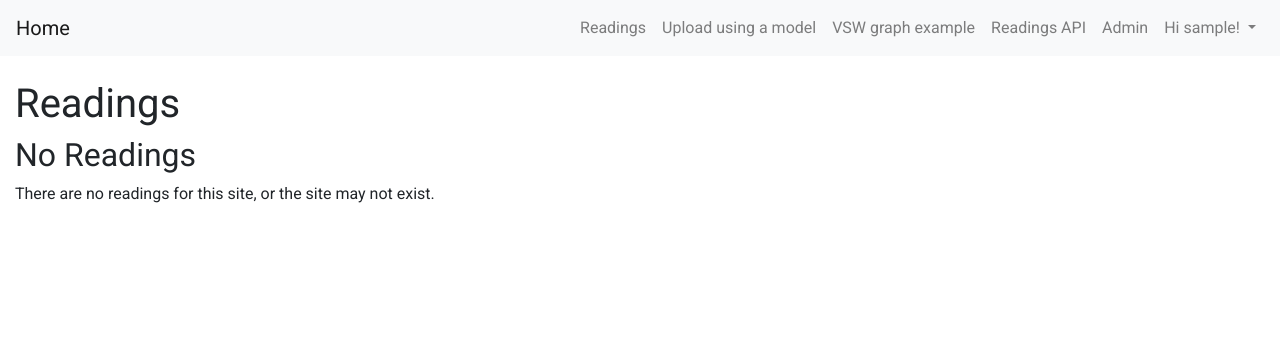
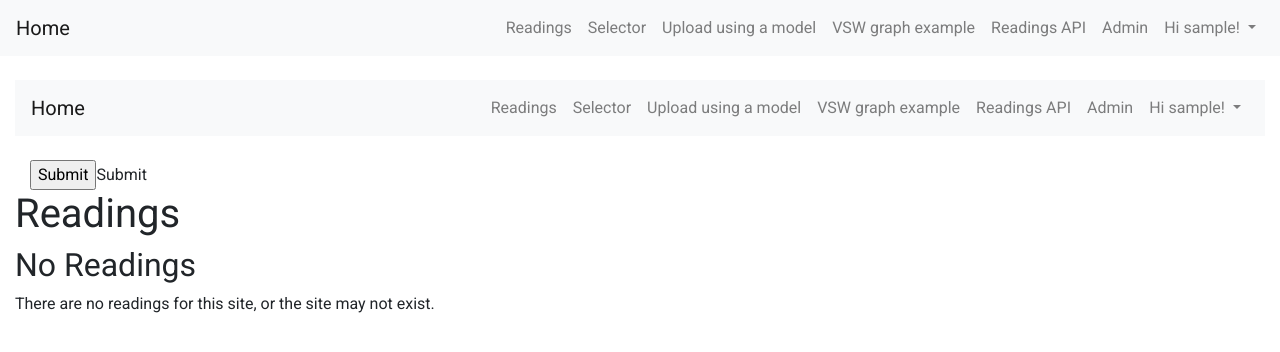
Before and after one commit to mahalsnz/terraprobe, a Django app: page /readings/site/1/ in a window 1280 px wide. Shown: the top 352 px of the page. Run offline with Django 3.2, Linux system fonts and the light colour scheme; the visitor is signed in with stand-in values (Sample User, id 1); data that the repository does not hold is empty; parts of the project's set-up code (start-up, migrations or seed data) failed here and were passed over; some libraries are stand-ins or nearby versions.

Commit message:
#43 - Site Selector initial

```diff
--- a/soil/skeleton/templates/base.html
+++ b/soil/skeleton/templates/base.html
@@ -26,6 +26,9 @@
                     <ul class="navbar-nav ml-auto">
                         <li class="nav-item">
                             <a class="nav-link" href="{% url 'readings' %}">Readings</a>
+                        </li>
+                        <li class="nav-item">
+                            <a class="nav-link" href="{% url 'main_selector' %}">Selector</a>
                         </li>
                         <li class="nav-item">
                             <a class="nav-link" href="{% url 'model_upload' %}">Upload using a model</a>
--- /dev/null
+++ b/soil/skeleton/templates/selector.html
@@ -0,0 +1,15 @@
+<!-- templates/selector.html -->
+
+{% extends 'base.html' %}
+
+{% load crispy_forms_tags %}
+
+{% block content %}
+
+<form method="post" enctype="multipart/form-data">
+    {% csrf_token %}
+    {{ form|crispy }}
+    <input type="submit">Submit</input>
+</form>
+
+{% endblock content %}
--- a/soil/skeleton/templates/site_readings.html
+++ b/soil/skeleton/templates/site_readings.html
@@ -1,6 +1,7 @@
 {% extends 'base.html' %}
 
 {% block content %}
+    {% include "selector.html" with form=SelectorForm %}
     <h1>Readings</h1>
     {% if readings.all %}
         <h2>{{ readings.first.site }}</h2>
--- a/soil/skeleton/urls.py
+++ b/soil/skeleton/urls.py
@@ -1,7 +1,7 @@
 from django.urls import path
 from django.conf.urls import url
 
-from .views import IndexView, SiteListView, SiteReadingsView
+from .views import IndexView, SiteListView, SiteReadingsView, SelectorView
 from . import views
 
 from .apiviews import ReportList, ReportDetail, SeasonList, SeasonDetail, ReadingTypeList, ReadingTypeDetail \
@@ -14,6 +14,8 @@ urlpatterns = [
     path('readings/', SiteListView.as_view(), name='readings'),
     path('readings/site/<int:pk>/', SiteReadingsView.as_view(), name='site_readings'),
     path('model/', views.model_form_upload, name='model_upload'),
+    path('selector/', SelectorView.as_view(), name='main_selector'),
+    #path('selector/', views.main_selector, name='main_selector'),
     path("vsw_percentage/<int:site_id>/<int:year>/<int:month>/<int:day>/", views.vsw_percentage),
     path("api/report/", ReportList.as_view(), name="reports_list"),
     path("api/report/<int:pk>/", ReportDetail.as_view(), name="reports_detail"),
--- a/soil/skeleton/views.py
+++ b/soil/skeleton/views.py
@@ -19,7 +19,7 @@ import requests
 import logging
 logger = logging.getLogger(__name__)
 
-from .forms import DocumentForm
+from .forms import DocumentForm, SelectorForm
 
 from datetime import datetime
 
@@ -40,6 +40,22 @@ class SiteReadingsView(LoginRequiredMixin, ListView):
 
     def get_queryset(self, *args, **kwargs):
         return Reading.objects.filter(site__id=self.kwargs['pk'])
+
+class SelectorView(TemplateView):
+    form_class = SelectorForm
+    template_name = 'selector.html'
+
+    def get(self, request, *args, **kwargs):
+        form = self.form_class()
+        return render(request, self.template_name, {'form': form})
+
+    def post(self, request, *args, **kwargs):
+        form = self.form_class(request.POST)
+        if form.is_valid():
+            id = request.POST.get('site')
+            logger.error('***ID:' + str(id))
+
+        return render(request, self.template_name, {'form': form})
 
 @login_required
 def vsw_percentage(request, site_id, year, month, day):
```
Also changed, not shown: soil/skeleton/forms.py (+11 -1 lines).
